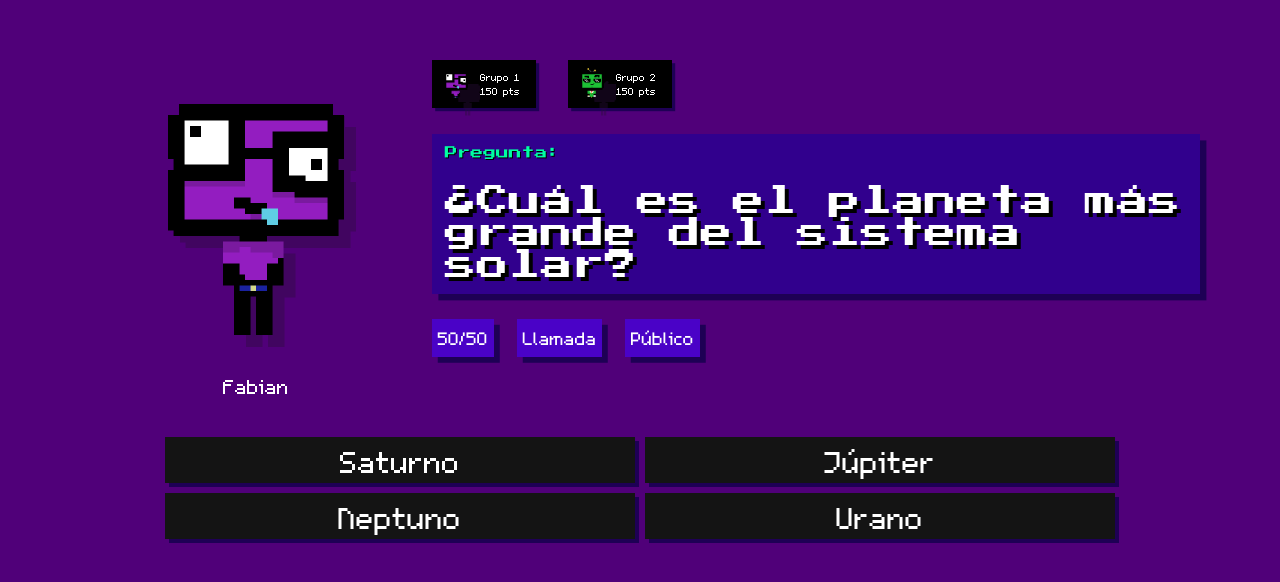
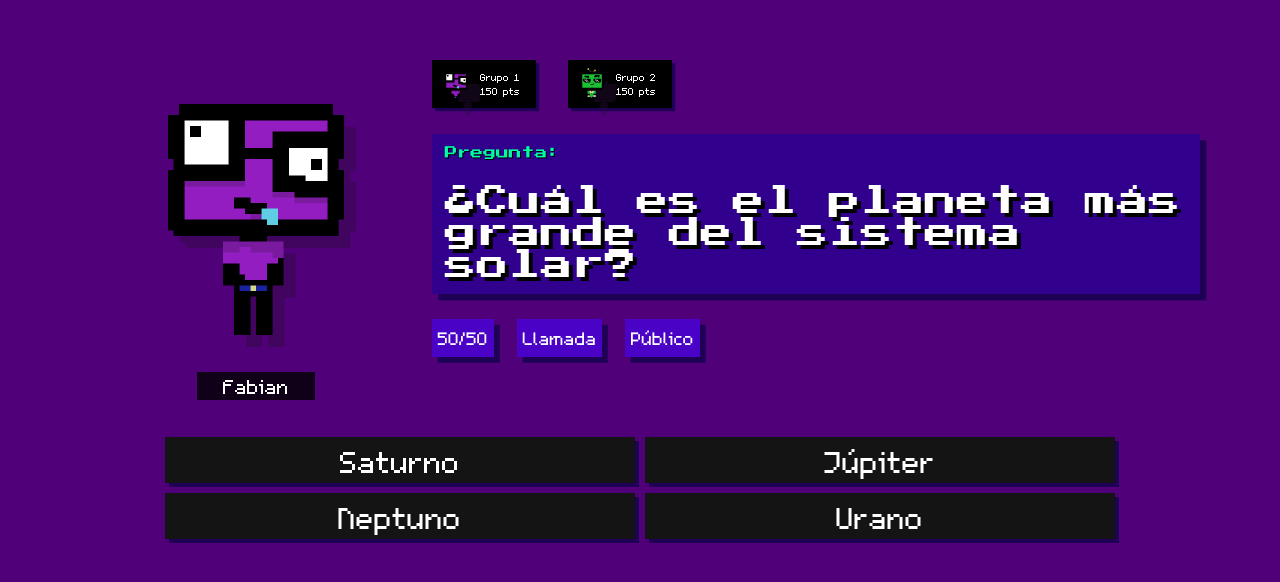
Before and after one commit to moises-pacheco/who-knows-more, a React (Vite) app: page / in a window 1280 px wide. Shown: the part 120-702 px from the top of the page. Built offline with nearby package versions, Linux system fonts and the light colour scheme.

Commit message:
último retoque de interfaz

```diff
--- a/src/components/UiGameplay.tsx
+++ b/src/components/UiGameplay.tsx
@@ -108,7 +108,9 @@ function UiGameplay({ pregunta }: { pregunta: Preguntas }) {
 
                     <div className="personaje">
                         <img src={grupoSeleccionado?.getImagen()} />
-                        <p className="nombre-personaje">{grupoSeleccionado?.getPersonaje()}</p>
+                        <div className="nombre-personaje-contenedor">
+                            <p className="nombre-personaje">{grupoSeleccionado?.getPersonaje()}</p>
+                        </div>
                     </div>
 
                     <div className="pregunta-contenedor-grupos">
--- a/src/styles/UI.css
+++ b/src/styles/UI.css
@@ -33,6 +33,10 @@
     margin-right: 2em;
     padding-right: 1em;
     box-shadow: .2em .2em 0 rgb(30, 0, 85);
+}
+
+.primer-grupo-contenedor:hover, .segundo-grupo-contenedor:hover{
+    cursor: pointer;
 }
 
 .icon{
@@ -93,10 +97,18 @@
     text-align: center;
 }
 
-.nombre-personaje{
+.nombre-personaje-contenedor{
+    display: flex;
+    align-content: center;
+    justify-content: center;
     color: white;
     font-family: 'm5x7';
     font-size: 2em;
+}
+
+.nombre-personaje{
+    background-color: rgba(0,0,0,0.8);
+    padding: 0 .8em;
 }
 
 .opciones{
```
